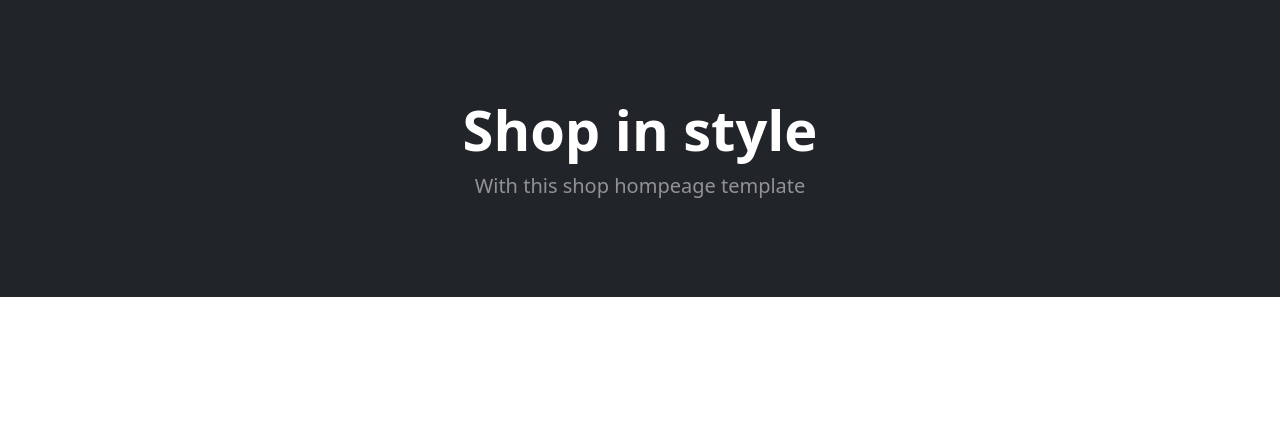
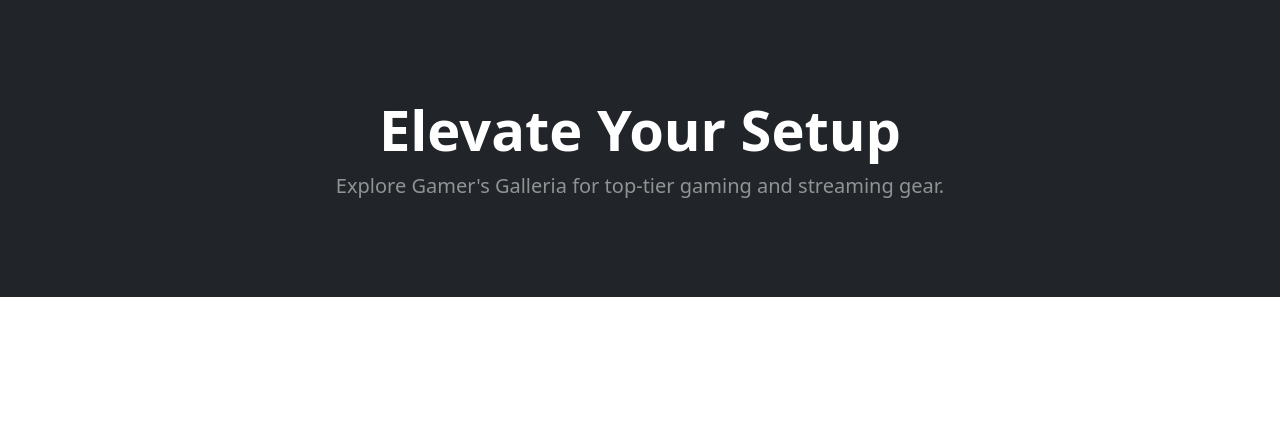
Before and after one commit to Claudenilsonjunior/django-ecommerce-platform, a Django app: page / in a window 1280 px wide. Shown: the part 56-497 px from the top of the page. Run offline with Django 5.2, Linux system fonts and the light colour scheme; data that the repository does not hold is empty; some libraries are stand-ins or nearby versions.

Commit message:
Update home.html

```diff
--- a/ecom/store/templates/home.html
+++ b/ecom/store/templates/home.html
@@ -6,8 +6,8 @@
         <header class="bg-dark py-5">
             <div class="container px-4 px-lg-5 my-5">
                 <div class="text-center text-white">
-                    <h1 class="display-4 fw-bolder">Shop in style</h1>
-                    <p class="lead fw-normal text-white-50 mb-0">With this shop hompeage template</p>
+                    <h1 class="display-4 fw-bolder">Elevate Your Setup</h1>
+                    <p class="lead fw-normal text-white-50 mb-0">Explore Gamer's Galleria for top-tier gaming and streaming gear.</p>
                 </div>
             </div>
         </header>
@@ -50,7 +50,7 @@
                                     </div>
                                     <!-- Product actions-->
                                     <div class="card-footer p-4 pt-0 border-top-0 bg-transparent">
-                                        <div class="text-center"><a class="btn btn-outline-dark mt-auto" href="#">Add to cart</a></div>
+                                        <div class="text-center"><a class="btn btn-outline-dark mt-auto" href="{% url 'product' product.id %}">View Product</a></div>
                                     </div>
                                 </div>
                             </div>
@@ -70,7 +70,7 @@
                             </div>
                             <!-- Product actions-->
                             <div class="card-footer p-4 pt-0 border-top-0 bg-transparent">
-                                <div class="text-center"><a class="btn btn-outline-dark mt-auto" href="#">View options</a></div>
+                                <div class="text-center"><a class="btn btn-outline-dark mt-auto" href="{% url 'product' product.id %}">View Product</a></div>
                             </div>
                         </div>
                     </div>
```
